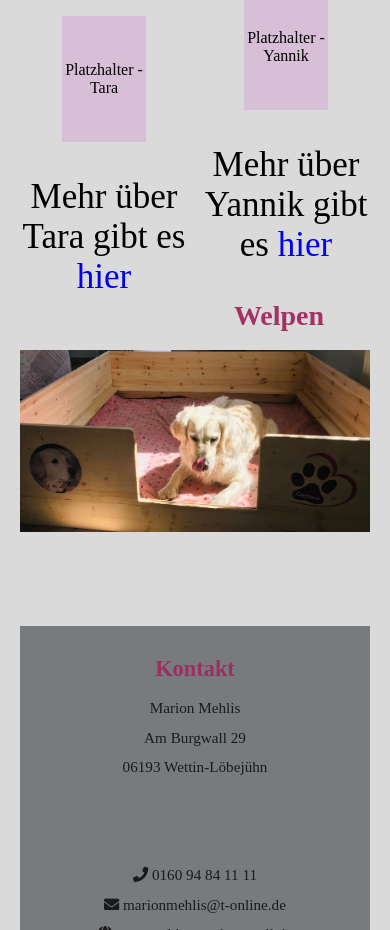
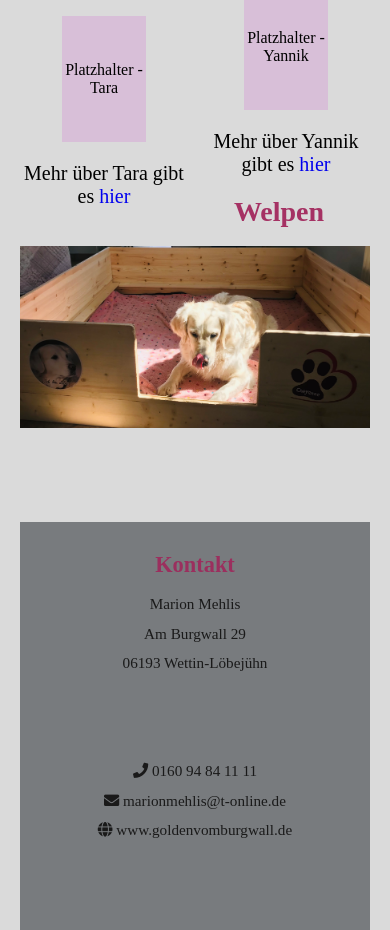
Before and after one commit to stepmitt/HundWebsite, a plain HTML site: page index.html in a window 390 px wide. Shown: the part 1468-2398 px from the top of the page. Drawn offline with Linux system fonts and the light colour scheme; a web font is replaced by a local one.

Commit message:
change font size

```diff
--- a/stylesheets/stylesheet.css
+++ b/stylesheets/stylesheet.css
@@ -258,7 +258,7 @@ body {
 .linkref {
   font: bold;
   text-align: center;
-  font-size: 35px;
+  font-size: clamp(20px, 3vw, 35px);
   width: 100%;
 }
 
```
